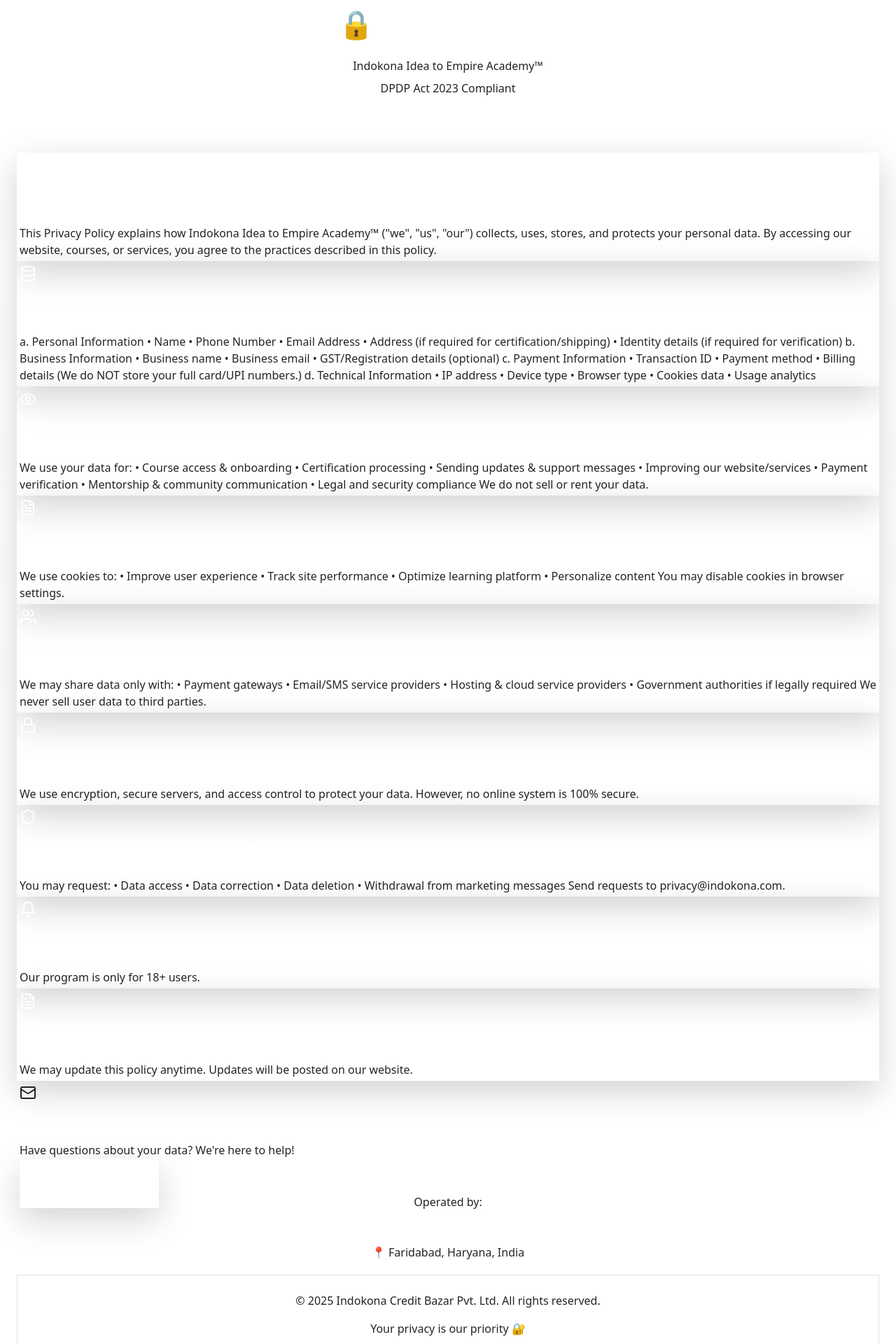
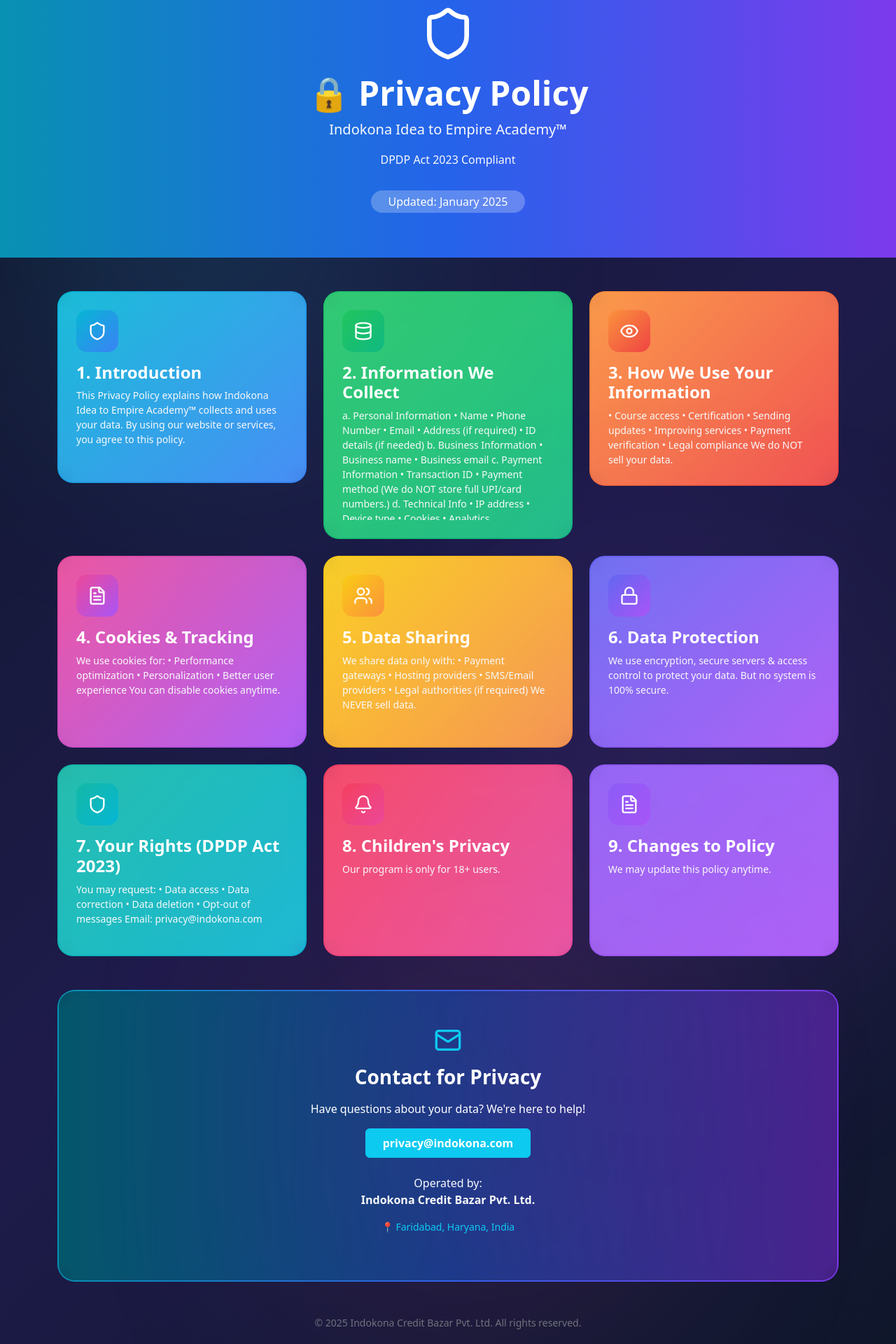
Before and after one commit to Tarunshakya1999/indokonafrontend, a React (Vite) app: page /acadmyprivacypolicy in a window 1280 px wide. Shown: the part 40-1960 px from the top of the page at 70% size. Built offline with nearby package versions, Linux system fonts and the light colour scheme.

Commit message:
Added New Inst hhhh 87654fdd hh999 765554 87655

```diff
--- a/src/AcadmyPrivacyPolicy.jsx
+++ b/src/AcadmyPrivacyPolicy.jsx
@@ -1,14 +1,14 @@
-import React, { useState, useEffect } from 'react';
-import { Shield, Lock, Eye, Database, Users, FileText, Bell, Mail } from 'lucide-react';
+import React, { useState, useEffect } from "react";
+import { Shield, Lock, Eye, Database, Users, FileText, Bell, Mail } from "lucide-react";
 
 export default function AcadmyPrivacyPolicy() {
   const [scrollY, setScrollY] = useState(0);
   const [activeCard, setActiveCard] = useState(null);
 
   useEffect(() => {
-    const handleScroll = () => setScrollY(window.scrollY);
-    window.addEventListener('scroll', handleScroll);
-    return () => window.removeEventListener('scroll', handleScroll);
+    const scrollHandler = () => setScrollY(window.scrollY);
+    window.addEventListener("scroll", scrollHandler);
+    return () => window.removeEventListener("scroll", scrollHandler);
   }, []);
 
   const sections = [
@@ -16,214 +16,256 @@ export default function AcadmyPrivacyPolicy() {
       id: 1,
       title: "Introduction",
       icon: Shield,
-      color: "from-cyan-400 to-blue-500",
-      content: `This Privacy Policy explains how Indokona Idea to Empire Academy™ ("we", "us", "our") collects, uses, stores, and protects your personal data.
+      color: "#06b6d4,#3b82f6",
+      content: `This Privacy Policy explains how Indokona Idea to Empire Academy™ collects and uses your data.
 
-By accessing our website, courses, or services, you agree to the practices described in this policy.`
+By using our website or services, you agree to this policy.`,
     },
     {
       id: 2,
       title: "Information We Collect",
       icon: Database,
-      color: "from-green-400 to-emerald-500",
+      color: "#22c55e,#10b981",
       content: `a. Personal Information
 • Name
 • Phone Number
-• Email Address
-• Address (if required for certification/shipping)
-• Identity details (if required for verification)
+• Email
+• Address (if required)
+• ID details (if needed)
 
 b. Business Information
 • Business name
 • Business email
-• GST/Registration details (optional)
 
 c. Payment Information
 • Transaction ID
 • Payment method
-• Billing details
-(We do NOT store your full card/UPI numbers.)
+(We do NOT store full UPI/card numbers.)
 
-d. Technical Information
+d. Technical Info
 • IP address
 • Device type
-• Browser type
-• Cookies data
-• Usage analytics`
+• Cookies
+• Analytics`,
     },
     {
       id: 3,
       title: "How We Use Your Information",
       icon: Eye,
-      color: "from-orange-400 to-red-500",
-      content: `We use your data for:
-• Course access & onboarding
-• Certification processing
-• Sending updates & support messages
-• Improving our website/services
+      color: "#fb923c,#ef4444",
+      content: `• Course access
+• Certification
+• Sending updates
+• Improving services
 • Payment verification
-• Mentorship & community communication
-• Legal and security compliance
+• Legal compliance
 
-We do not sell or rent your data.`
+We do NOT sell your data.`,
     },
     {
       id: 4,
       title: "Cookies & Tracking",
       icon: FileText,
-      color: "from-pink-400 to-purple-500",
-      content: `We use cookies to:
-• Improve user experience
-• Track site performance
-• Optimize learning platform
-• Personalize content
+      color: "#ec4899,#a855f7",
+      content: `We use cookies for:
+• Performance optimization
+• Personalization
+• Better user experience
 
-You may disable cookies in browser settings.`
+You can disable cookies anytime.`,
     },
     {
       id: 5,
       title: "Data Sharing",
       icon: Users,
-      color: "from-yellow-400 to-orange-500",
-      content: `We may share data only with:
+      color: "#facc15,#fb923c",
+      content: `We share data only with:
 • Payment gateways
-• Email/SMS service providers
-• Hosting & cloud service providers
-• Government authorities if legally required
+• Hosting providers
+• SMS/Email providers
+• Legal authorities (if required)
 
-We never sell user data to third parties.`
+We NEVER sell data.`,
     },
     {
       id: 6,
       title: "Data Protection",
       icon: Lock,
-      color: "from-indigo-400 to-purple-500",
-      content: `We use encryption, secure servers, and access control to protect your data.
+      color: "#6366f1,#a855f7",
+      content: `We use encryption, secure servers & access control to protect your data.
 
-However, no online system is 100% secure.`
+But no system is 100% secure.`,
     },
     {
       id: 7,
-      title: "Your Rights (Under DPDP Act 2023)",
+      title: "Your Rights (DPDP Act 2023)",
       icon: Shield,
-      color: "from-teal-400 to-cyan-500",
+      color: "#14b8a6,#06b6d4",
       content: `You may request:
 • Data access
 • Data correction
 • Data deletion
-• Withdrawal from marketing messages
+• Opt-out of messages
 
-Send requests to privacy@indokona.com.`
+Email: privacy@indokona.com`,
     },
     {
       id: 8,
       title: "Children's Privacy",
       icon: Bell,
-      color: "from-rose-400 to-pink-500",
-      content: `Our program is only for 18+ users.`
+      color: "#f43f5e,#ec4899",
+      content: `Our program is only for 18+ users.`,
     },
     {
       id: 9,
       title: "Changes to Policy",
       icon: FileText,
-      color: "from-violet-400 to-purple-500",
-      content: `We may update this policy anytime. Updates will be posted on our website.`
-    }
+      color: "#8b5cf6,#a855f7",
+      content: `We may update this policy anytime.`,
+    },
   ];
 
   return (
-    <div className="min-h-screen bg-gradient-to-br from-slate-950 via-blue-950 to-slate-950 relative overflow-hidden">
-      {/* Animated Background Elements */}
-      <div className="absolute inset-0 overflow-hidden pointer-events-none">
+    <>
+      {/* CSS */}
+      <style>{`
+        .bg-main {
+          min-height: 100vh;
+          background: linear-gradient(135deg, #0f172a, #1e1b4b, #0f172a);
+        }
+
+        .glowball {
+          position: absolute;
+          width: 350px;
+          height: 350px;
+          border-radius: 50%;
+          filter: blur(140px);
+          opacity: 0.18;
+          animation: pulse 5s infinite alternate;
+        }
+
+        @keyframes pulse {
+          from { transform: scale(1); opacity: 0.15; }
+          to { transform: scale(1.2); opacity: 0.25; }
+        }
+
+        .header-box {
+          background: linear-gradient(to right, #0891b2, #2563eb, #7c3aed);
+        }
+
+        .policy-card {
+          border-radius: 22px;
+          transition: 0.4s;
+          padding: 2px;
+        }
+
+        .policy-inner {
+          background: rgba(255, 255, 255, 0.08);
+          border-radius: 20px;
+          padding: 25px;
+          min-height: 270px;
+          backdrop-filter: blur(12px);
+          transition: 0.3s ease;
+        }
+
+        .policy-inner:hover {
+          transform: scale(1.03);
+        }
+
+        .icon-box {
+          width: 60px;
+          height: 60px;
+          border-radius: 15px;
+          display: flex;
+          align-items: center;
+          justify-content: center;
+          margin-bottom: 15px;
+        }
+
+        .content-box {
+          max-height: 160px;
+          overflow-y: auto;
+          padding-right: 5px;
+        }
+
+        .content-box::-webkit-scrollbar {
+          width: 6px;
+        }
+        .content-box::-webkit-scrollbar-thumb {
+          background: #22d3ee;
+          border-radius: 10px;
+        }
+
+        .contact-box {
+          background: linear-gradient(to right, #0891b2, #2563eb, #7c3aed);
+          border-radius: 25px;
+          padding: 2px;
+        }
+
+        .contact-inner {
+          background: rgba(0,0,0,0.4);
+          padding: 50px 30px;
+          border-radius: 22px;
+          backdrop-filter: blur(10px);
+        }
+
+      `}</style>
+
+      <div className="bg-main position-relative overflow-hidden">
+
+        {/* Color Glow Balls */}
+        <div className="glowball" style={{ top: "10%", left: "10%", background: "#22d3ee" }}></div>
+        <div className="glowball" style={{ top: "50%", right: "10%", background: "#a855f7" }}></div>
+        <div className="glowball" style={{ bottom: "10%", left: "40%", background: "#ec4899" }}></div>
+
+        {/* Header */}
         <div
-          className="absolute w-96 h-96 bg-cyan-500 rounded-full mix-blend-multiply filter blur-3xl opacity-20 animate-pulse"
-          style={{ top: '10%', left: '10%', animationDuration: '4s' }}
-        ></div>
-        <div
-          className="absolute w-96 h-96 bg-purple-500 rounded-full mix-blend-multiply filter blur-3xl opacity-20 animate-pulse"
-          style={{ top: '50%', right: '10%', animationDuration: '6s' }}
-        ></div>
-        <div
-          className="absolute w-96 h-96 bg-pink-500 rounded-full mix-blend-multiply filter blur-3xl opacity-20 animate-pulse"
-          style={{ bottom: '10%', left: '30%', animationDuration: '5s' }}
-        ></div>
+          className="header-box py-5 text-center"
+          style={{ transform: `translateY(${scrollY * 0.35}px)` }}
+        >
+          <Shield size={80} className="text-white mb-3" />
+          <h1 className="text-white fw-bold display-5 mb-2">🔒 Privacy Policy</h1>
+          <p className="text-light fs-5">Indokona Idea to Empire Academy™</p>
+          <p className="text-light">DPDP Act 2023 Compliant</p>
+          <p className="bg-white bg-opacity-25 text-white d-inline-block px-4 py-1 rounded-pill mt-3">
+            Updated: January 2025
+          </p>
         </div>
 
-      {/* Parallax Header */}
+        {/* Main */}
+        <div className="container py-5">
+          <div className="row g-4">
+            {sections.map((sec) => {
+              const Icon = sec.icon;
+              return (
+                <div className="col-md-6 col-lg-4" key={sec.id}>
                   <div
-        className="relative bg-gradient-to-r from-cyan-600 via-blue-600 to-purple-600 py-20 px-4"
-        style={{ transform: `translateY(${scrollY * 0.5}px)` }}
+                    className="policy-card"
+                    style={{
+                      background: `linear-gradient(135deg, ${sec.color})`,
+                    }}
                   >
-        <div className="max-w-6xl mx-auto text-center relative z-10">
-          <div className="inline-block animate-bounce mb-4">
-            <Shield className="w-20 h-20 text-white mx-auto" />
-          </div>
-          <h1 className="text-4xl md:text-6xl font-extrabold text-white mb-4 drop-shadow-2xl">
-            🔒 Privacy Policy
-          </h1>
-          <p className="text-xl md:text-2xl text-cyan-100 font-semibold mb-2">
-            Indokona Idea to Empire Academy™
-          </p>
-          <p className="text-lg text-blue-200">
-            DPDP Act 2023 Compliant
-          </p>
-          <div className="mt-4 inline-block bg-white bg-opacity-20 backdrop-blur-sm px-6 py-2 rounded-full">
-            <p className="text-sm text-white">Last Updated: January 2025</p>
-          </div>
-        </div>
+                    <div
+                      className="policy-inner"
+                      onMouseEnter={() => setActiveCard(sec.id)}
+                      onMouseLeave={() => setActiveCard(null)}
+                    >
+                      <div
+                        className="icon-box"
+                        style={{
+                          background: `linear-gradient(135deg, ${sec.color})`,
+                        }}
+                      >
+                        <Icon className="text-white" size={28} />
                       </div>
 
-      {/* Main Content */}
-      <div className="max-w-7xl mx-auto px-4 py-12 relative z-10">
-        <div className="grid grid-cols-1 md:grid-cols-2 lg:grid-cols-3 gap-6">
-          {sections.map((section, index) => {
-            const Icon = section.icon;
-            return (
-              <div
-                key={section.id}
-                className="group relative"
-                style={{
-                  animation: `fadeInUp 0.6s ease-out ${index * 0.1}s both`
-                }}
-                onMouseEnter={() => setActiveCard(section.id)}
-                onMouseLeave={() => setActiveCard(null)}
-              >
-                <div className={`
-                  relative bg-gradient-to-br ${section.color} p-1 rounded-2xl
-                  transform transition-all duration-500 hover:scale-105 hover:rotate-1
-                  ${activeCard === section.id ? 'shadow-2xl shadow-cyan-500/50' : 'shadow-lg'}
-                `}>
-                  <div className="bg-slate-900 rounded-xl p-6 h-full">
-                    {/* Icon */}
-                    <div className={`
-                      inline-flex items-center justify-center w-14 h-14 rounded-xl
-                      bg-gradient-to-br ${section.color} mb-4
-                      transform transition-transform duration-500 group-hover:rotate-12 group-hover:scale-110
-                    `}>
-                      <Icon className="w-7 h-7 text-white" />
+                      <h4 className="text-white fw-bold mb-2">
+                        {sec.id}. {sec.title}
+                      </h4>
+
+                      <div className="content-box text-light small">
+                        {sec.content}
                       </div>
-
-                    {/* Title */}
-                    <h3 className="text-xl font-bold text-white mb-3 group-hover:text-cyan-300 transition-colors">
-                      {section.id}. {section.title}
-                    </h3>
-
-                    {/* Content */}
-                    <div className={`
-                      text-gray-300 text-sm leading-relaxed whitespace-pre-line
-                      transition-all duration-500
-                      ${activeCard === section.id ? 'max-h-96 opacity-100' : 'max-h-48 opacity-90'}
-                      overflow-auto scrollbar-thin scrollbar-thumb-cyan-500 scrollbar-track-slate-800
-                    `}>
-                      {section.content}
-                    </div>
-
-                    {/* Hover Effect Border */}
-                    <div className={`
-                      absolute inset-0 rounded-xl border-2 border-transparent
-                      bg-gradient-to-br ${section.color} opacity-0 group-hover:opacity-20
-                      transition-opacity duration-500 pointer-events-none
-                    `}></div>
                     </div>
                   </div>
                 </div>
@@ -232,61 +274,33 @@ Send requests to privacy@indokona.com.`
           </div>
 
           {/* Contact Section */}
-        <div className="mt-16 relative">
-          <div className="bg-gradient-to-r from-cyan-600 via-blue-600 to-purple-600 p-1 rounded-3xl shadow-2xl shadow-cyan-500/30">
-            <div className="bg-slate-900 rounded-3xl p-8 md:p-12">
-              <div className="flex flex-col md:flex-row items-center justify-between gap-8">
-                <div className="flex-1">
-                  <div className="flex items-center gap-3 mb-4">
-                    <Mail className="w-10 h-10 text-cyan-400 animate-pulse" />
-                    <h3 className="text-3xl font-bold text-white">Contact for Privacy</h3>
-                  </div>
-                  <p className="text-gray-300 text-lg mb-4">
-                    Have questions about your data? We're here to help!
-                  </p>
+          <div className="contact-box my-5">
+            <div className="contact-inner text-center text-white">
+              <Mail size={40} className="text-info mb-3" />
+
+              <h3 className="fw-bold mb-3">Contact for Privacy</h3>
+              <p className="mb-3">Have questions about your data? We're here to help!</p>
+
               <a
                 href="mailto:privacy@indokona.com"
-                    className="inline-flex items-center gap-2 bg-gradient-to-r from-cyan-500 to-blue-500 text-white px-8 py-4 rounded-xl font-semibold text-lg hover:from-cyan-600 hover:to-blue-600 transform hover:scale-105 transition-all duration-300 shadow-lg hover:shadow-cyan-500/50"
+                className="btn btn-info text-white fw-semibold px-4 py-2"
               >
-                    <Mail className="w-5 h-5" />
                 privacy@indokona.com
               </a>
-                </div>
-                <div className="text-center md:text-right">
-                  <p className="text-gray-400 text-sm mb-2">Operated by:</p>
-                  <p className="text-white font-semibold text-lg">Indokona Credit Bazar Pvt. Ltd.</p>
-                  <p className="text-cyan-400 text-sm mt-2">📍 Faridabad, Haryana, India</p>
-                </div>
-              </div>
-            </div>
+
+              <p className="mt-4 text-light">
+                Operated by: <br />
+                <span className="fw-semibold">Indokona Credit Bazar Pvt. Ltd.</span>
+              </p>
+              <p className="text-info small">📍 Faridabad, Haryana, India</p>
             </div>
           </div>
 
-        {/* Footer */}
-        <div className="mt-12 text-center">
-          <div className="inline-block bg-slate-900 bg-opacity-80 backdrop-blur-sm px-8 py-4 rounded-2xl border border-cyan-500 border-opacity-30">
-            <p className="text-gray-400 text-sm">
+          <p className="text-center text-secondary small mt-4">
             © 2025 Indokona Credit Bazar Pvt. Ltd. All rights reserved.
-            </p>
-            <p className="text-cyan-400 text-xs mt-2">
-              Your privacy is our priority 🔐
           </p>
         </div>
       </div>
-      </div>
-
-      <style jsx>{`
-        @keyframes fadeInUp {
-          from {
-            opacity: 0;
-            transform: translateY(30px);
-          }
-          to {
-            opacity: 1;
-            transform: translateY(0);
-          }
-        }
-      `}</style>
-    </div>
+    </>
   );
 }
```
Lines whose indentation alone changed are shown as unchanged.
